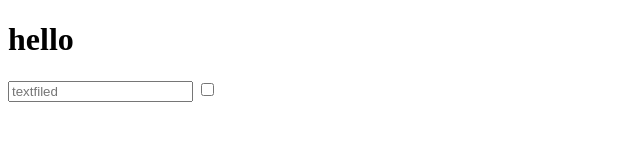
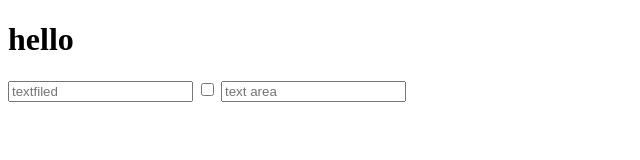
Before and after one commit to Sreytouch-Thor/Practice_brach, a plain HTML site: page index.html in a window 1280 px wide. Shown: the whole page, without its empty margins (0-640 px from the left). Drawn offline with Linux system fonts and the light colour scheme.

Commit message:
add text area

```diff
--- a/index.html
+++ b/index.html
@@ -10,6 +10,7 @@
     <h1>hello</h1>
     <input type="text" placeholder="textfiled">
     <input type="checkbox" placeholder="checkbox">
+    <input type="text" placeholder="text area">
 
 </body>
 </html>
```
